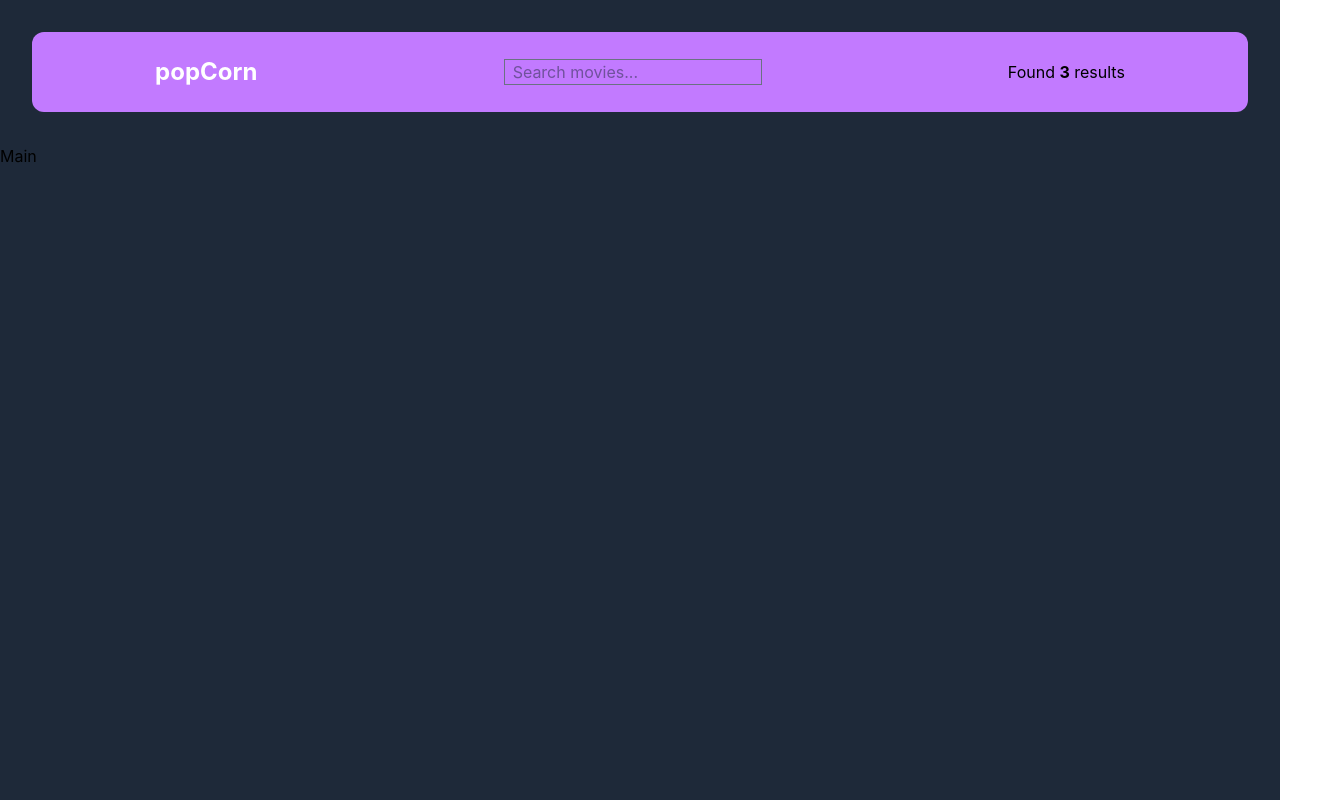
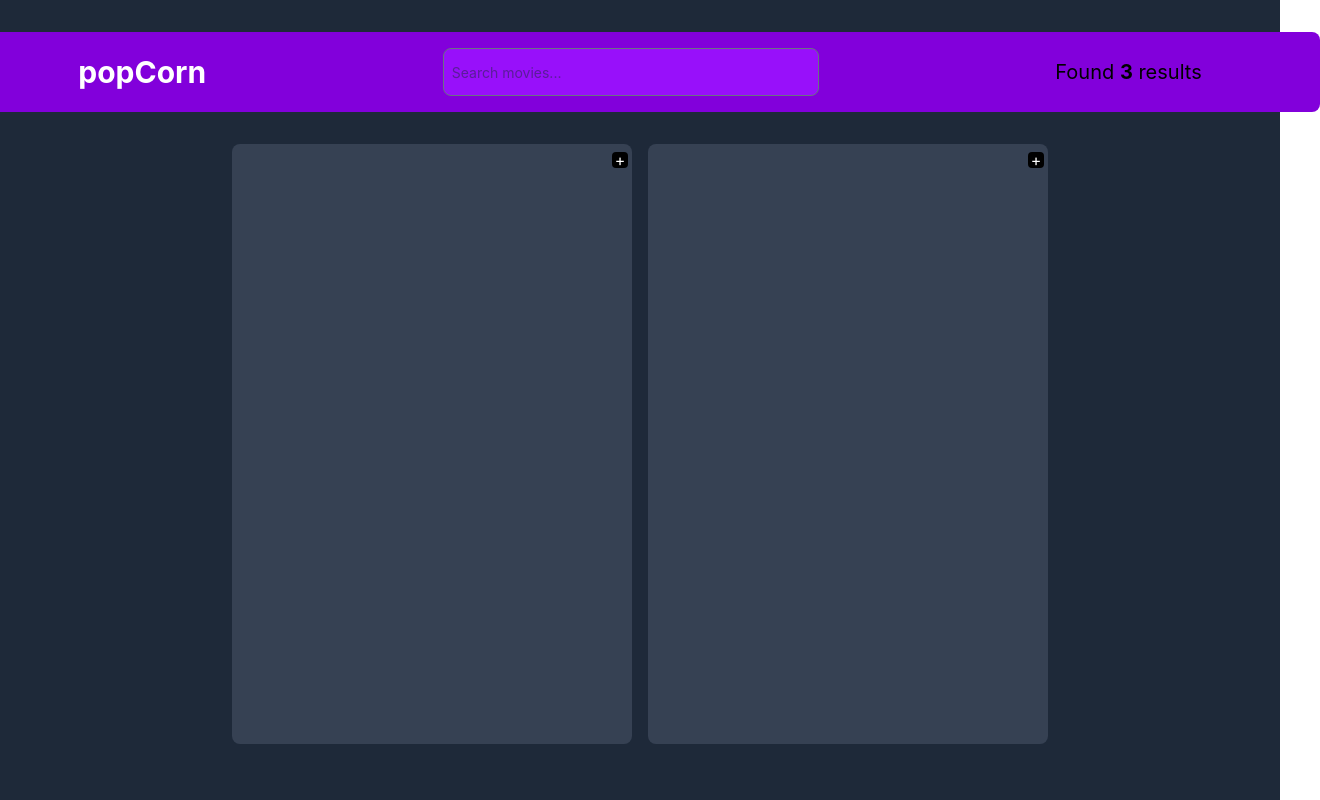
Before and after one commit to mojtaba139797/PopCorn, a React (Vite) app: page / in a window 1280 px wide. Shown: the whole page, 1320 px wide, since content can reach past the window. Built offline with nearby package versions, Linux system fonts and the light colour scheme.

Commit message:
feat:Implement movie list UI and basic card design

```diff
--- a/src/App.tsx
+++ b/src/App.tsx
@@ -4,6 +4,9 @@ import Main from "./components/Main";
 import Search from "./components/Search";
 import NumResults from "./components/NumResults";
 import LayOut from "./components/LayOut";
+import Box from "./components/Box";
+import MovieList from "./components/MovieList";
+import movies from "./constants/movies";
 
 function App() {
   return (
@@ -13,7 +16,12 @@ function App() {
           <Search />
           <NumResults />
         </Navbar>
-        <Main />
+        <Main>
+          <Box>
+            <MovieList movies={movies} />
+          </Box>
+          <Box></Box>
+        </Main>
       </LayOut>
     </>
   );
--- /dev/null
+++ b/src/components/Box.tsx
@@ -0,0 +1,26 @@
+import { useState } from "react";
+
+interface BoxProp {
+  children: React.ReactNode;
+}
+
+const Box = (prop: BoxProp) => {
+  const { children } = prop;
+  const [isOpen, setIsOpen] = useState(false);
+  const handleClick = () => {
+    setIsOpen(!isOpen);
+  };
+  return (
+    <div className="bg-gray-700 w-45 md:w-65 lg:w-100 h-90 md:h-115 lg:h-150 rounded-lg">
+      <button
+        className="cursor-pointer text-white flex justify-center items-center mt-2 ml-40 md:ml-60 lg:ml-95 bg-black w-4 h-4 rounded-sm"
+        onClick={handleClick}
+      >
+        {isOpen ? "-" : "+"}
+      </button>
+      {isOpen ? children : ""}
+    </div>
+  );
+};
+
+export default Box;
--- a/src/components/LayOut.tsx
+++ b/src/components/LayOut.tsx
@@ -2,9 +2,12 @@ interface LayOutProp {
   children: React.ReactNode;
 }
 
-const LayOut = ({ children }: LayOutProp) => {
+const LayOut = (prop: LayOutProp) => {
+  const { children } = prop;
   return (
-    <div className="bg-gray-800 flex flex-col gap-8 h-200">{children}</div>
+    <div className="bg-gray-800 flex flex-col items-center gap-8 h-200">
+      {children}
+    </div>
   );
 };
 
--- a/src/components/Main.tsx
+++ b/src/components/Main.tsx
@@ -1,11 +1,9 @@
-
-
-const Main = () => {
-  return (
-    <div>
-      Main
-    </div>
-  )
+interface MainProp {
+  children: React.ReactNode;
 }
 
-export default Main
+const Main = ({ children }: MainProp) => {
+  return <div className="flex gap-4">{children}</div>;
+};
+
+export default Main;
--- /dev/null
+++ b/src/components/Movie.tsx
@@ -0,0 +1,22 @@
+interface MovieProp {
+  title: string;
+  year: string;
+  poster: string;
+}
+
+const Movie = (prop: MovieProp) => {
+  const { title, year, poster } = prop;
+  return (
+    <li className="flex flex-row gap-2">
+      <img src={poster} alt={`${title}poster`} className="w-15 h-15" />
+      <div className="flex flex-col">
+        <h3>{title}</h3>
+        <p>
+          <span>{year}</span>
+        </p>
+      </div>
+    </li>
+  );
+};
+
+export default Movie;
--- /dev/null
+++ b/src/components/MovieList.tsx
@@ -0,0 +1,30 @@
+import Movie from "./Movie";
+
+interface movie {
+  id: number;
+  title: string;
+  year: string;
+  poster: string;
+}
+
+interface MovieListProp {
+  movies: movie[];
+}
+
+const MovieList = (prop: MovieListProp) => {
+  const { movies } = prop;
+  return (
+    <ul className=" flex flex-col gap-2 ml-2">
+      {movies.map((movie) => (
+        <Movie
+          key={movie.id}
+          title={movie.title}
+          year={movie.year}
+          poster={movie.poster}
+        />
+      ))}
+    </ul>
+  );
+};
+
+export default MovieList;
--- a/src/components/Navbar.tsx
+++ b/src/components/Navbar.tsx
@@ -2,10 +2,11 @@ interface NavbarProp {
   children: React.ReactNode;
 }
 
-const Navbar = ({ children }: NavbarProp) => {
+const Navbar = (prop: NavbarProp) => {
+  const { children } = prop;
   return (
-    <nav className=" flex justify-around items-center mt-8 mx-8 h-20 rounded-xl bg-purple-400">
-      <b className="text-white text-2xl">popCorn</b>
+    <nav className=" flex justify-around items-center w-100 md:w-2xl lg:w-340 h-20 mt-4 md:mt-6 lg:mt-8 mx-2 md:mx-6 lg:mx-10 rounded-lg bg-purple-700">
+      <b className="text-white text-lg md:text-xl lg:text-3xl">popCorn</b>
       {children}
     </nav>
   );
--- a/src/components/NumResults.tsx
+++ b/src/components/NumResults.tsx
@@ -1,7 +1,7 @@
 const NumResults = () => {
   return (
     <div>
-      <p>
+      <p className="text-sm md:text-lg lg:text-xl">
         Found <strong>3</strong> results
       </p>
     </div>
--- a/src/components/Search.tsx
+++ b/src/components/Search.tsx
@@ -9,7 +9,7 @@ const Search = () => {
         placeholder="Search movies..."
         value={query}
         onChange={(e) => setQuery(e.target.value)}
-        className=" outline-0 pl-2 border border-gray-500 bg-purple-400 text-gray-800"
+        className=" outline-0 text-xs md:text-sm w-50 md:w-70 lg:w-94 h-8 md:h-9 lg:h-12 pl-2 border border-gray-500 rounded-lg bg-purple-600 text-gray-800"
       />
     </div>
   );
--- /dev/null
+++ b/src/constants/movies.ts
@@ -0,0 +1,28 @@
+const movies = [
+  {
+    id: 1,
+    title: "The Shawshank Redemption",
+    year: "1994",
+    poster: "https://picsum.photos/id/1015/300/450",
+  },
+  {
+    id: 2,
+    title: "The Godfather",
+    year: "1972",
+    poster: "https://picsum.photos/id/1005/300/450",
+  },
+  {
+    id: 3,
+    title: "The Dark Knight",
+    year: "2008",
+    poster: "https://picsum.photos/id/1018/300/450",
+  },
+  {
+    id: 4,
+    title: "Inception",
+    year: "2010",
+    poster: "https://picsum.photos/id/1033/300/450",
+  },
+];
+
+export default movies;
--- /dev/null
+++ b/src/types/index.ts
@@ -0,0 +1,6 @@
+export type MovieType = {
+  id: number;
+  title: string;
+  year: string;
+  poster: string;
+};
```
Also changed, not shown: 1 other file (tests, documents, lock files or other folders).
